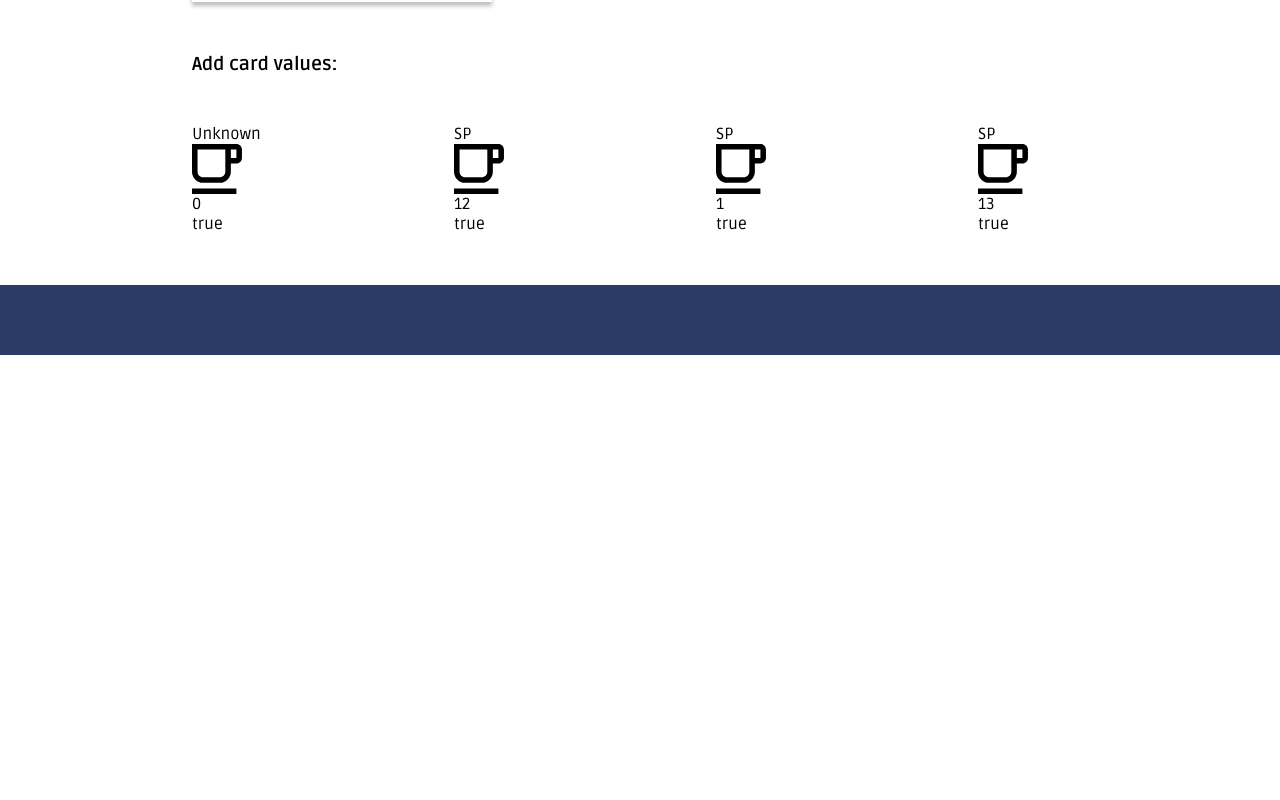
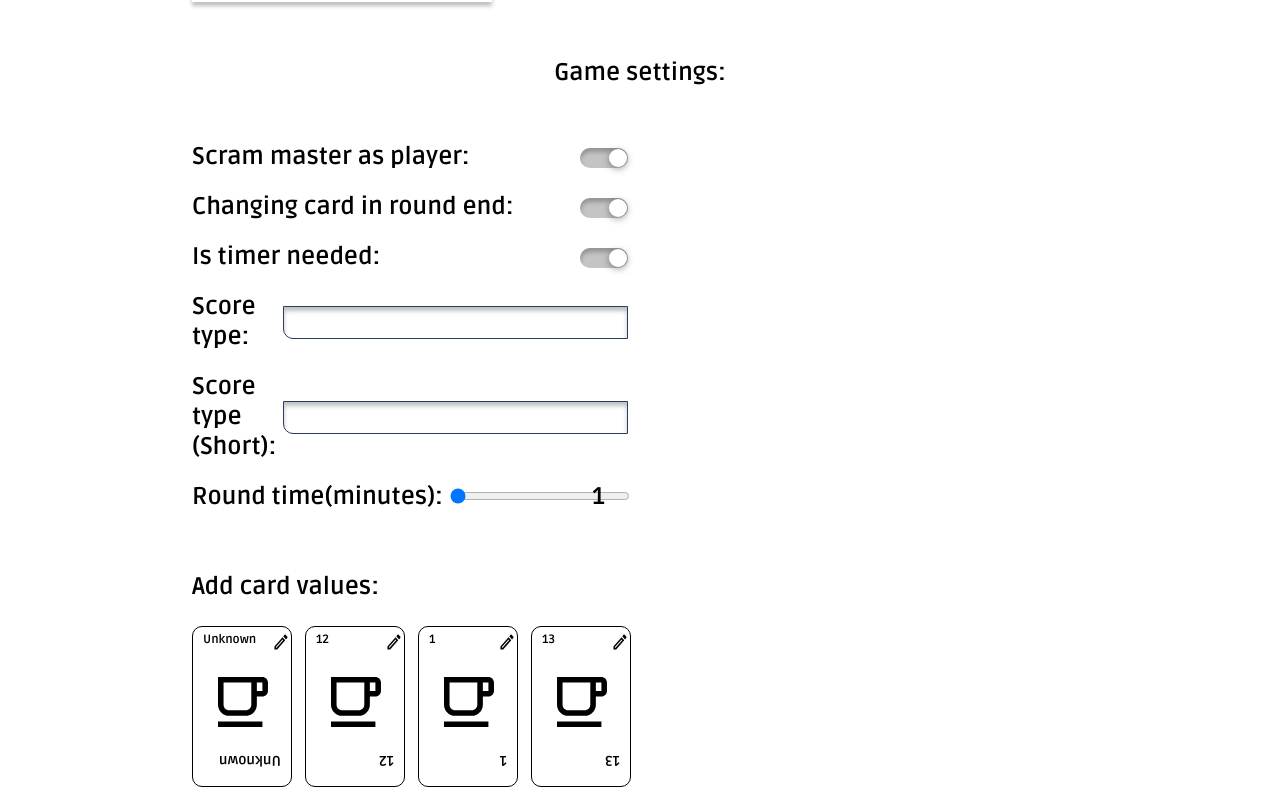
Before and after one commit to Team-poker/FE-Poker, a React (Create React App) app: page /lobby in a window 1280 px wide. Shown: the part 1220-2020 px from the top of the page. Before the commit the page ends 1575 px from the top, so only its background shows below. Built offline with nearby package versions, Linux system fonts and the light colour scheme; no server answers.

Commit message:
feat: add switch for game-settings

```diff
--- a/src/pages/Lobby/components/Card/Card.scss
+++ b/src/pages/Lobby/components/Card/Card.scss
@@ -1,4 +1,15 @@
 .cards-list {
   display: flex;
-  justify-content: space-between;
+  justify-content: flex-start;
+  cursor: pointer;
 }
+.cards-info {
+  font-family: Ruda, sans-serif;
+  font-style: normal;
+  font-weight: bold;
+  font-size: 24px;
+  line-height: 30px;
+  display: flex;
+  align-items: center;
+  color: #000000;
+}
--- a/src/pages/Lobby/components/Card/Card.tsx
+++ b/src/pages/Lobby/components/Card/Card.tsx
@@ -7,12 +7,13 @@ import "./Card.scss";
 
 
 export const Cards = ({ cards }: any) => {
-    const cardsList = cards.map((card: ICard) => (
+    const cardsList = cards.map((card: ICard, i: ICard) => (
         <CardItem
             title={card.title}
             count={card.count}
             storyPoint={card.storyPoint}
-            key={card.title + card.count + card.storyPoint}
+            image={card.image}
+            key={card.title + card.count + card.storyPoint + card.image}
         />
     ));
     return (
--- a/src/pages/Lobby/components/Card/CardItem/CardItem.scss
+++ b/src/pages/Lobby/components/Card/CardItem/CardItem.scss
@@ -1,8 +1,14 @@
 .card-item {
-  width: 97px;
+  width: 100px;
   height: 161px;
   margin-right: 13px;
-  margin-top: 30px;
+  border: 1px solid #000000;
+  margin-bottom: 90px;
+  border-radius: 10px;
+  &:hover {
+    transform: translateZ(2.5rem);
+    box-shadow: 0 0.5rem 1rem grey;
+  }
 }
 .main-card {
   background-image: url("../../../../../../public/cup.svg");
@@ -10,4 +16,86 @@
   width: 50px;
   background-position: center;
   background-size: cover;
+  margin: 25px;
 }
+//.sp-card {
+//  background-image: url("../../../../../../public/SP.svg");
+//  height: 50px;
+//  width: 50px;
+//  background-position: center;
+//  background-size: contain;
+//  background-repeat: no-repeat;
+//}
+.pen-card  {
+  display: inline-block;
+  background-image: url("../../../../../../public/pen.svg");
+  height: 20px;
+  width: 20px;
+  background-position: center;
+  background-size: contain;
+  background-repeat: no-repeat;
+}
+.title-card {
+  font-family: Ruda, sans-serif;
+  font-style: normal;
+  font-weight: bold;
+  font-size: 12px;
+  display: flex;
+  justify-content: space-between;
+  color: #000000;
+  margin-left: 10px;
+  margin-top: 5px;
+}
+
+.revert-card {
+  //background-image: url("../../../../../../public/Unknown.svg");
+  //height: 30px;
+  //width: 30px;
+  //background-position: center;
+  //background-size: contain;
+  //background-repeat: no-repeat;
+  margin-right: 10px;
+  transform: scale(-1, -1);
+  font-family: Ruda, sans-serif;
+  font-style: normal;
+  font-weight: bold;
+  font-size: 14px;
+  color: #000000;
+}
+.edit-title-form {
+  display: flex;
+  flex-direction: row;
+  justify-content: space-around;
+  align-items: flex-end;
+
+  & input {
+    font-weight: 400;
+    font-size: 14px;
+    margin-right: 1rem;
+    width: 60px;
+  }
+
+  & .confirm-title {
+    width: 2rem;
+    height: 2rem;
+    border: none;
+    outline: none;
+    cursor: pointer;
+    background-image: url("../../../../../../public/check-icon.png");
+    background-repeat: no-repeat;
+    background-size: 100%;
+    background-position: center;
+  }
+
+  & .reset-title {
+    width: 2rem;
+    height: 2rem;
+    border: none;
+    outline: none;
+    cursor: pointer;
+    background-image: url("../../../../../../public/bin-icon.svg");
+    background-repeat: no-repeat;
+    background-size: 100%;
+    background-position: center;
+    }
+  }
--- a/src/pages/Lobby/components/Card/CardItem/CardItem.tsx
+++ b/src/pages/Lobby/components/Card/CardItem/CardItem.tsx
@@ -1,21 +1,69 @@
-import React from 'react';
+import React, {useState} from 'react';
 import './CardItem.scss';
 
 export interface ItemProps {
     title: string,
     count: number,
-    storyPoint: true
+    image: string,
+    storyPoint: string
 }
 
-const CardItem = ({ title, count, storyPoint } : ItemProps) => {
+const CardItem = ({image, title } : ItemProps) => {
+    const [newTitle, setNewTitle] = useState({title});
+    const [isEditing, setIsEditing] = useState(false);
+    const [enteredValue, setEnteredValue] = useState(newTitle);
+    const handleTitleEdit = () => {
+        setIsEditing(true);
+    };
+
+    const handleTitleInput = (e: any) => {
+        const editTitle = e.target.value;
+        setEnteredValue(editTitle);
+    };
+
+    const handleTitleConfirm = (e: any) => {
+        e.preventDefault();
+        setNewTitle(enteredValue);
+        setIsEditing(false);
+    };
+
+    const handleTitleReset = (e: any) => {
+        e.preventDefault();
+        setIsEditing(false);
+        setEnteredValue(newTitle);
+    };
     return (
         <>
         <div className="card-item">
-            <div>{title}<div className="main-card"/></div>
-            <div>{count}</div>
-            <div>{storyPoint}</div>
+            {!isEditing && (
+                <>
+                <div className="title-card">{title}
+                    <div className="pen-card" onClick={handleTitleEdit}/>
+                </div>
+                <div className="main-card">{image}</div>
+                    <div className="revert-card">{title}</div>
+                <div className="sp-card">{image}</div>
+                </>
+            )}
+            {isEditing && (
+                <form
+                    className="edit-title-form"
+                    onSubmit={handleTitleConfirm}
+                    onReset={handleTitleReset}
+                >
+                    <input
+                        type="text"
+                        value={enteredValue}
+                        autoFocus
+                        onChange={handleTitleInput}
+                    />
+                    <button type="submit" className="confirm-title">
+                    </button>
+                    <button type="reset" className="reset-title">
+                    </button>
+                </form>
+            )}
         </div>
-
         </>
     );
 };
--- a/src/pages/Lobby/components/Footer/Footer.css
+++ b/src/pages/Lobby/components/Footer/Footer.css
@@ -7,3 +7,19 @@
   height: 70px;
   background-color: #2b3a67;
 }
+.footer-photo {
+  margin-right: 100px;
+  z-index: 999;
+  cursor: pointer;
+  color: #EEEEEE;
+}
+.footer-github {
+  width: 40px;
+  height: 40px;
+  background-color: #EEEEEE;
+  border-radius: 50px;
+}
+.footer__year {
+  font-size: 24px;
+  color: #EEEEEE;
+}
--- a/src/pages/Lobby/components/Footer/Footer.tsx
+++ b/src/pages/Lobby/components/Footer/Footer.tsx
@@ -5,7 +5,13 @@ import "./Footer.css";
 const Footer = () => {
   return (
     <footer className="lobby-footer">
-      <div className="footer-line"></div>
+      <div className="footer-line">
+          <div className="footer-background">
+              <div><a href="https://rs.school/"><img className="footer-photo" src={require('../../../../../assets/rsschool.svg')} alt="it's a logo" /></a></div>
+              <div className="footer__year">2021</div>
+              <div><a href="https://github.com/nina-si"><img className="footer-github" src={require('../../../../../assets/github.svg')} alt="it's a github" /></a></div>
+          </div>
+      </div>
     </footer>
   );
 };
--- a/src/pages/Lobby/components/Game-settings/Game-settings.scss
+++ b/src/pages/Lobby/components/Game-settings/Game-settings.scss
@@ -0,0 +1,62 @@
+.settings-main {
+  font-family: Ruda, sans-serif;
+  font-style: normal;
+  font-weight: bold;
+  font-size: 24px;
+  line-height: 30px;
+  text-align: center;
+  color: #000000;
+  margin-bottom: 54px;
+}
+.game-title,
+.game-cards,
+.game-timer,
+.game-score,
+.game-type,
+.game-round {
+  font-family: Ruda, sans-serif;
+  font-style: normal;
+  font-weight: bold;
+  font-size: 24px;
+  line-height: 30px;
+  display: flex;
+  align-items: center;
+  justify-content: space-between;
+  color: #000000;
+  margin-bottom: 20px;
+  margin-right: 90px;
+}
+.game-round {
+  margin-bottom: 60px;
+}
+
+.switch-game {
+  display: inline-block;
+  margin-right: 270px;
+  margin-top: -10px;
+}
+.input-game {
+  display: inline-block;
+  margin-right: 370px;
+  margin-top: -10px;
+  width: 345px;
+  height: 33px;
+  background: #FFFFFF;
+  border: 1px solid #2B3A67;
+  box-sizing: border-box;
+  box-shadow: inset 0px 4px 4px rgba(0, 0, 0, 0.25);
+  border-radius: 0px 0px 0px 10px;
+}
+.input-range {
+  display: inline-block;
+  cursor: pointer;
+  width: 180px;
+}
+.bubble {
+  position: absolute;
+  left: 400px;
+  top: 0px;
+}
+.game-round {
+position: relative;
+}
--- a/src/pages/Lobby/components/Game-settings/Game-settings.tsx
+++ b/src/pages/Lobby/components/Game-settings/Game-settings.tsx
@@ -1,9 +1,36 @@
-import React from 'react';
+import React, {useEffect, useState} from 'react';
 import Cards from "../Card/Card";
+import './Game-settings.scss';
+import Switch from "../../../../components/Switch/Switch";
 
 const GameSettings = () => {
+    const [value, onChange] = useState(1);
+    useEffect(()=>{
+        const ele = document.querySelector<HTMLElement>('.buble');
+        if (ele) {
+            ele.style.left = `${Number(value / 4)}px`;
+        }
+    })
     return (
         <>
+            <h3 className="settings-main">Game settings:</h3>
+            <div className="scrum-list">
+                <div className="game-title">Scram master as player:<span className="switch-game"><Switch /></span></div>
+                <div className="game-cards">Changing card in round end:<span className="switch-game"><Switch /></span></div>
+                <div className="game-timer">Is timer needed: <span className="switch-game"><Switch /> </span></div>
+                <div className="game-score">Score type:<span><input type="text" className="input-game" /></span></div>
+                <div className="game-type">Score type (Short):<span><input type="text" className="input-game" /></span></div>
+                <div className="game-round">Round time(minutes):<span className="input"><input className="input-range" type="range" value={value}
+                                                                    name="1" min="1" max="5" step=".5"
+                                                                    onChange={({target: {value: radius}}) => {
+                                                                        onChange(radius);
+                                                                    }}/>
+                </span>
+                    <div className="bubble">
+                    {value}
+                    </div>
+                </div>
+            </div>
             <Cards />
 
         </>
--- a/src/pages/Lobby/components/Lobby-title/Lobby-title.tsx
+++ b/src/pages/Lobby/components/Lobby-title/Lobby-title.tsx
@@ -35,7 +35,7 @@ const LobbyTitle = () => {
           <h1 className="lobby-title">{lobbyTitle}</h1>
           <span className="edit-title" onClick={handleTitleEdit}>
             <img
-              src={require("../../../../../public/pen-icon.svg")}
+              src={require("../../../../../public/pen.svg")}
               alt="Edit title"
             ></img>
           </span>
--- a/src/redux/cardsReducer.ts
+++ b/src/redux/cardsReducer.ts
@@ -2,17 +2,17 @@ import {ICreateCards } from "src/ts/interfaces/app_interfaces.ts";
 import { CREATE_CARDS } from "./types";
 
 const initialState = {
-    cards: [{ title: "Unknown", storyPoint: "true", count: 0 },
-        {title: "SP", storyPoint: "true", count: 12},
-        {title:"SP", storyPoint: "true", count: 1},
-        {title: "SP", storyPoint: "true", count: 13},
+    cards: [{ title: "Unknown", image: ""},
+        {title: "12"},
+        {title:"1"},
+        {title: "13"},
 ]
 };
 
 export const cardsReducer = (state = initialState, action: ICreateCards) => {
     switch (action.type) {
         case CREATE_CARDS:
-            return { ...action.payload };
+            return state.cards.push(action.payload);
         default:
             return state;
     }
--- a/src/ts/interfaces/app_interfaces.ts
+++ b/src/ts/interfaces/app_interfaces.ts
@@ -29,7 +29,8 @@ export interface IMember {
 export interface ICard {
   title: string,
   count: number,
-  storyPoint: true,
+  storyPoint: string,
+  image: string
 }
 export interface ICreateCards {
   type: typeof CREATE_CARDS,
```
Also changed, not shown: src/pages/Lobby/components/Game-settings/Game-settings.scss.d.ts (added, +7 -0 lines), public/pen.svg (renamed from public/pen-icon.svg).
